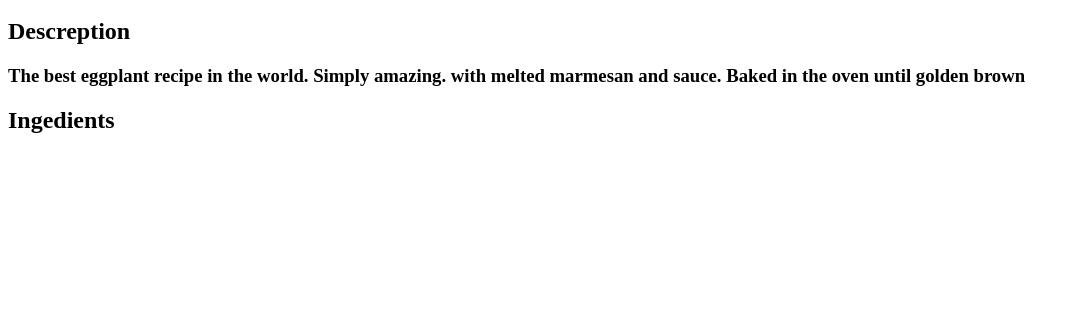
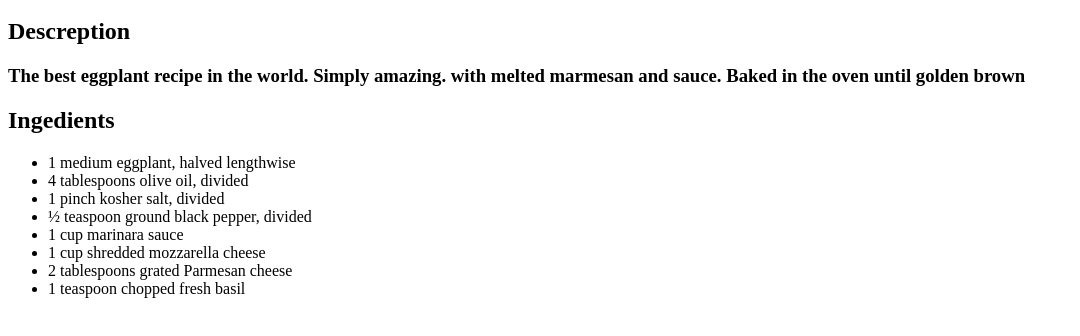
Before and after one commit to bksgiannis8/odin-recipes, a plain HTML site: page recipes/eggplant.html in a window 1280 px wide. Shown: the part 120-456 px from the top of the page, without its empty margins (0-1080 px from the left). Drawn offline with Linux system fonts and the light colour scheme.

Commit message:
Add recipe for eggplanr

```diff
--- a/recipes/eggplant.html
+++ b/recipes/eggplant.html
@@ -12,6 +12,16 @@
         <h2>Descreption</h2>
         <h3>The best eggplant recipe in the world. Simply amazing. with melted marmesan and sauce. Baked in the oven until golden brown</h3>
         <h2>Ingedients</h2>
+        <ul>
+            <li>1 medium eggplant, halved lengthwise</li>
+            <li>4 tablespoons olive oil, divided</li>
+            <li>1 pinch kosher salt, divided</li>
+            <li>½ teaspoon ground black pepper, divided</li>
+            <li>1 cup marinara sauce</li>
+            <li>1 cup shredded mozzarella cheese</li>
+            <li>2 tablespoons grated Parmesan cheese</li>
+            <li>1 teaspoon chopped fresh basil</li>
+        </ul>
     </body>
 
 </html>
```
